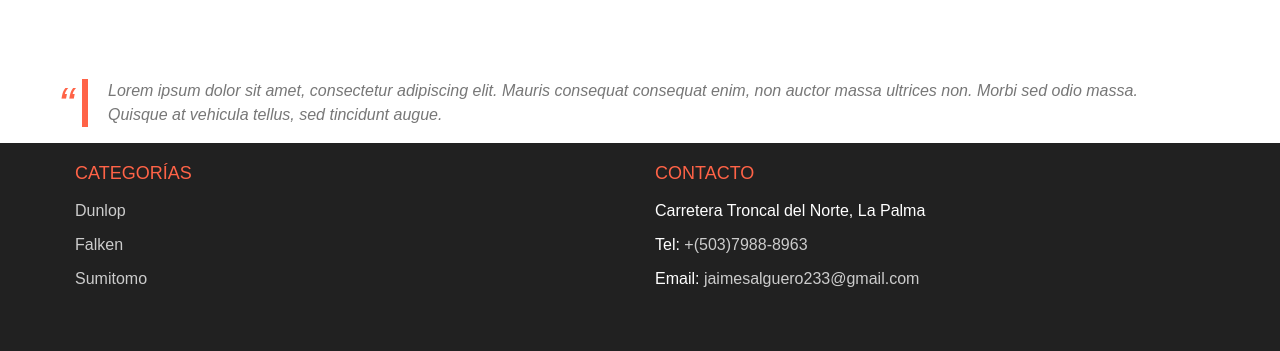
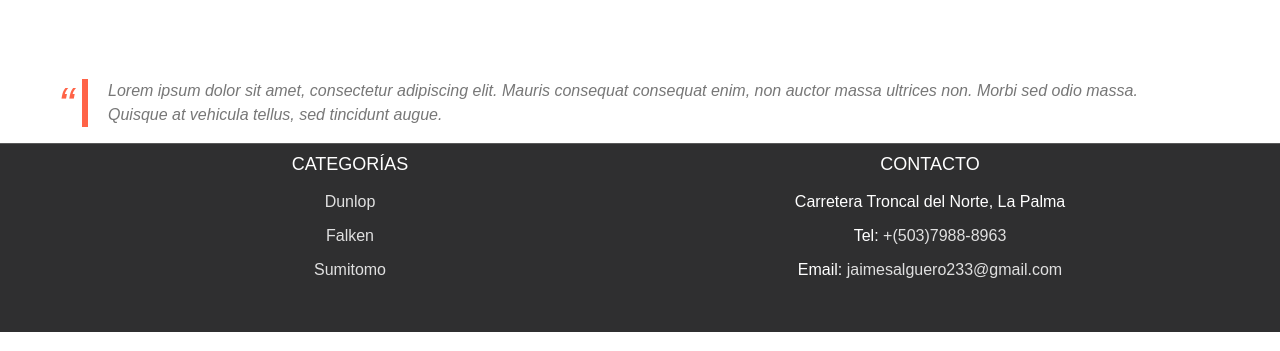
Before and after one commit to AlexHernandez2698632494/Tienda_Virtual_la_Bencion_Dios, a PHP site: page /view/Corporativo.php in a window 1280 px wide. Shown: the part 1348-1699 px from the top of the page. Run offline with PHP 8.4, Linux system fonts and the light colour scheme.

Commit message:
update footer

```diff
--- a/resource/css/Corporativo.css
+++ b/resource/css/Corporativo.css
@@ -58,7 +58,7 @@ h1::after {
     border-radius: 10px;
 }
 
-h2 {
+.title {
     color: #ff6347;
     font-size: 2rem;
     margin-bottom: 20px;
--- a/resource/css/style.css
+++ b/resource/css/style.css
@@ -78,11 +78,13 @@
     display: block;
 }
 
-
 .footer {
-    background-color: #212121;
-    color: #fff;
-    padding: 20px 0;
+    border-top: 1px solid #ffffff33; /* Borde superior sutil */
+    background-color: #2f2f30;
+    padding: 10px;
+    text-align: center;
+    color: white;
+    width: 100%;
 }
 
 .footer-content {
@@ -114,7 +116,7 @@
 }
 
 .footer-section ul li a {
-    color: #ccc;
+    color: #e0e0e0; /* Color de enlace */
     text-decoration: none;
     font-size: 16px;
 }
@@ -129,7 +131,7 @@
 }
 
 .footer-section a {
-    color: #ccc;
+    color: #e0e0e0; /* Color de enlace */
     text-decoration: none;
 }
 
@@ -137,8 +139,14 @@
     color: #fff;
 }
 
+.footer-section p {
+    margin: 10px 0;
+    font-size: 16px;
+    color: #fff; /* Asegurando el color blanco */
+}
+
 .socials a {
-    margin-right: 15px;
+    margin-right: 10px;
     font-size: 20px;
     color: #ccc;
 }
@@ -146,3 +154,32 @@
 .socials a:hover {
     color: #fff;
 }
+
+@media (max-width: 768px) {
+    .footer-content {
+        flex-direction: column;
+        align-items: center;
+    }
+
+    .footer-section {
+        margin-bottom: 20px;
+        text-align: center;
+    }
+
+    .footer-section h2 {
+        font-size: 16px;
+    }
+
+    .footer-section ul li a {
+        font-size: 14px;
+    }
+
+    .footer-section p {
+        font-size: 14px;
+    }
+
+    .socials a {
+        margin-right: 8px;
+        font-size: 18px;
+    }
+}
--- a/resource/view/Corporativo.php
+++ b/resource/view/Corporativo.php
@@ -9,7 +9,7 @@ $pageContent = '
 
         <div class="history-mission">
             <div class="history">
-                <h2>Historia</h2>
+                <h2 class="title">Historia</h2>
                 <p>Lorem ipsum dolor sit amet, consectetur adipiscing elit. Mauris consequat consequat enim, non auctor massa ultrices non. Morbi sed odio massa. Quisque at vehicula tellus, sed tincidunt augue.</p>
                 <p>Orci varius natoque penatibus et magnis dis parturient montes, nascetur ridiculus mus. Maecenas varius egestas diam, eu sodales metus scelerisque congue. Pellentesque habitant morbi tristique senectus et netus et malesuada fames ac turpis egestas.</p>
             </div>
@@ -23,7 +23,7 @@ $pageContent = '
                 <img src="https://cdn.pixabay.com/photo/2015/07/17/22/43/student-849825_1280.jpg" alt="Misión">
             </div>
             <div class="mission">
-                <h2>Nuestra Misión</h2>
+                <h2 class="title">Nuestra Misión</h2>
                 <p>Lorem ipsum dolor sit amet, consectetur adipiscing elit. Mauris consequat consequat enim, non auctor massa ultrices non. Morbi sed odio massa. Quisque at vehicula tellus, sed tincidunt augue.</p>
                 <p>Orci varius natoque penatibus et magnis dis parturient montes, nascetur ridiculus mus. Maecenas varius egestas diam, eu sodales metus scelerisque congue. Pellentesque habitant morbi tristique senectus et netus et malesuada fames ac turpis egestas.</p>
             </div>
@@ -40,4 +40,3 @@ include 'layout.php';
 ?>
 
 <link rel="stylesheet" href="../css/Corporativo.css">
-<link rel="stylesheet" href="../css/style.css">
```
